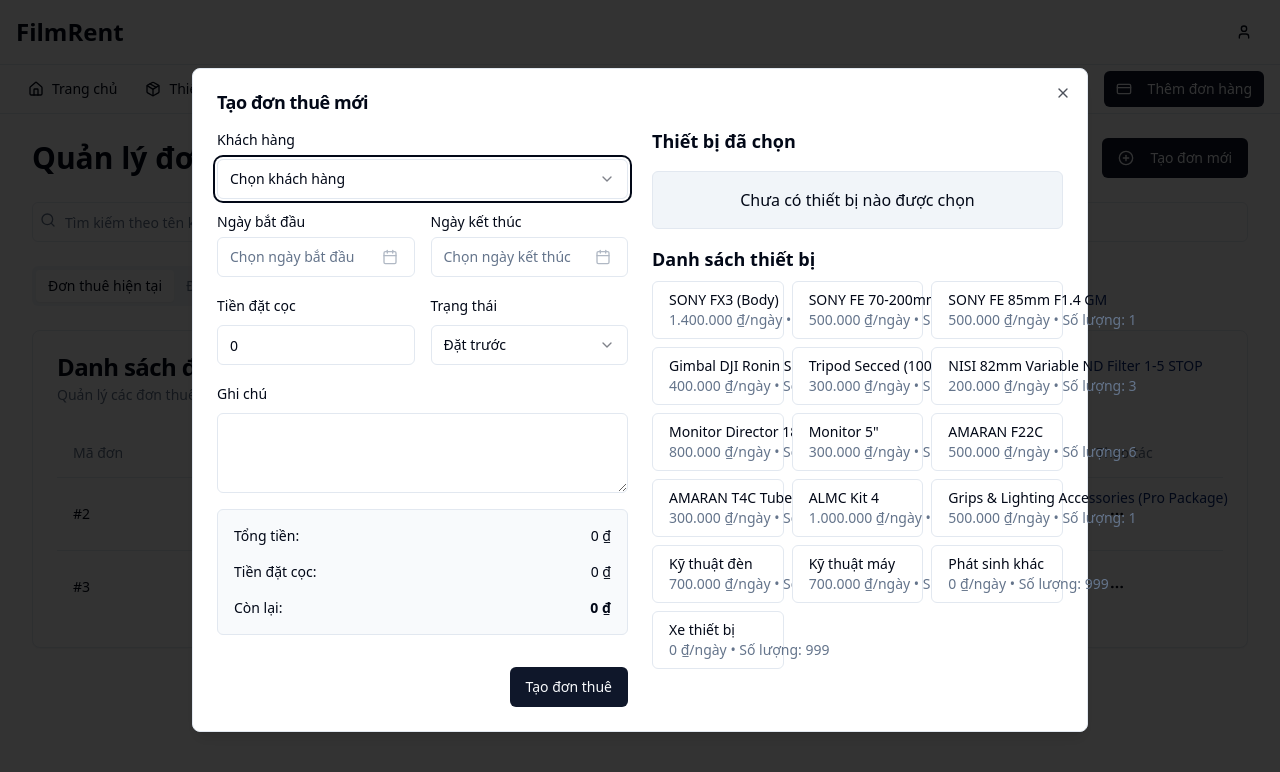
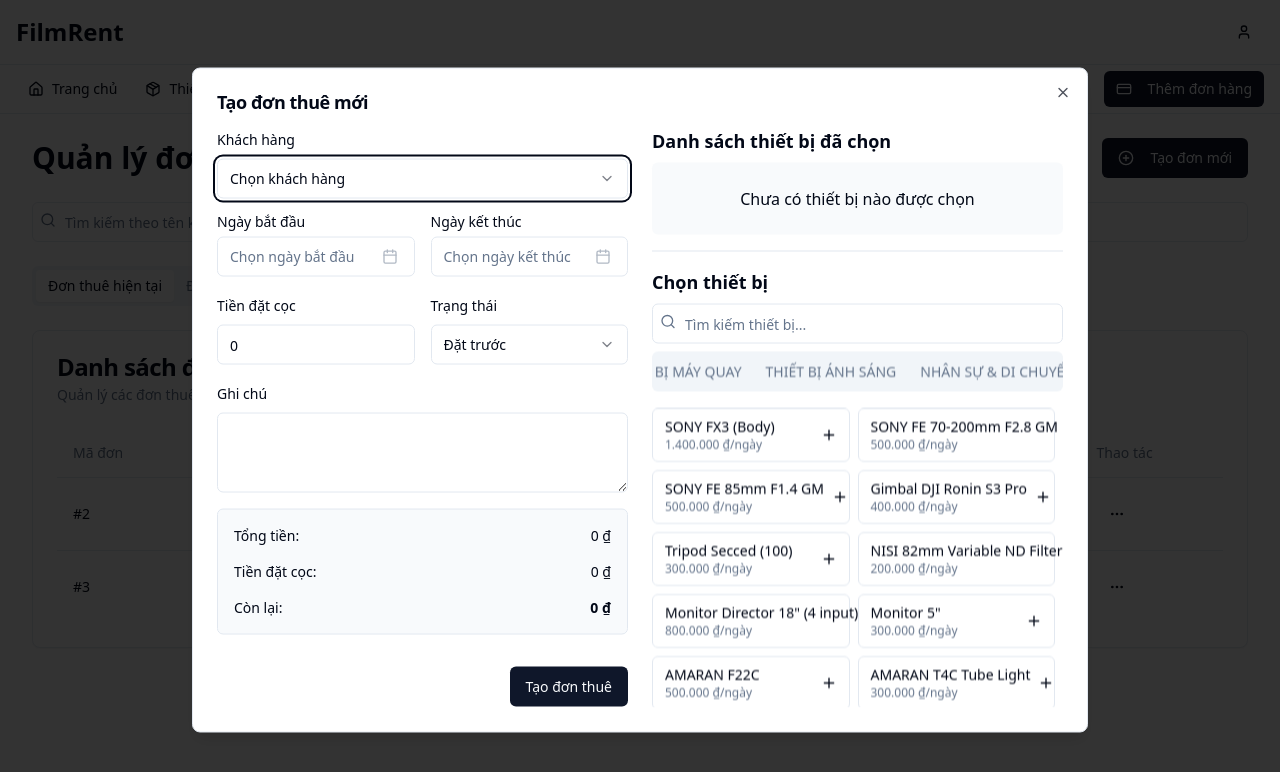
Before and after one commit to gone2311/film-rent, a React (Vite) app: page /rentals in a window 1280 px wide. Both pictures are taken after a click on the button "Tạo đơn mới". Shown: the top 772 px of the page. Built offline with nearby package versions, Linux system fonts and the light colour scheme.

Commit message:
Fix: Calendar and layout issues in rental form
- Fixed the non-functional calendar in the rental form.
- Resolved layout issues, ensuring proper component arrangement and preventing overflow.
- Improved the organization of equipment categories.

```diff
--- a/src/components/rentals/RentalFormComponent.tsx
+++ b/src/components/rentals/RentalFormComponent.tsx
@@ -129,7 +129,7 @@ export function RentalFormComponent({
                       </Button>
                     </FormControl>
                   </PopoverTrigger>
-                  <PopoverContent className="w-auto p-0" align="start">
+                  <PopoverContent className="w-auto p-0 z-50" align="start">
                     <Calendar
                       mode="single"
                       selected={field.value}
@@ -168,7 +168,7 @@ export function RentalFormComponent({
                       </Button>
                     </FormControl>
                   </PopoverTrigger>
-                  <PopoverContent className="w-auto p-0" align="start">
+                  <PopoverContent className="w-auto p-0 z-50" align="start">
                     <Calendar
                       mode="single"
                       selected={field.value}
--- a/src/components/rentals/RentalItemManager.tsx
+++ b/src/components/rentals/RentalItemManager.tsx
@@ -1,10 +1,25 @@
 
-import { Equipment, RentalItemDetail } from "@/types/customer";
+import React, { useState } from "react";
 import { Button } from "@/components/ui/button";
 import { Input } from "@/components/ui/input";
-import { Table, TableBody, TableCell, TableHead, TableHeader, TableRow } from "@/components/ui/table";
+import { Search, Plus, Minus, Trash2, Percent } from "lucide-react";
+import { Equipment, RentalItemDetail } from "@/types/customer";
 import { formatCurrency } from "@/utils/formatters";
-import { PlusCircle, MinusCircle, Percent } from "lucide-react";
+import {
+  Table,
+  TableBody,
+  TableCell,
+  TableHead,
+  TableHeader,
+  TableRow
+} from "@/components/ui/table";
+import {
+  Tabs,
+  TabsContent,
+  TabsList,
+  TabsTrigger
+} from "@/components/ui/tabs";
+import { equipmentCategories } from "@/data/rentalData";
 
 interface RentalItemManagerProps {
   selectedItems: RentalItemDetail[];
@@ -23,80 +38,87 @@ export function RentalItemManager({
   equipments,
   onAddEquipment
 }: RentalItemManagerProps) {
+  const [searchTerm, setSearchTerm] = useState("");
+  const [activeCategory, setActiveCategory] = useState("all");
+
+  const filteredEquipments = equipments.filter(equipment => {
+    const matchesSearch = equipment.name.toLowerCase().includes(searchTerm.toLowerCase());
+    const matchesCategory = activeCategory === "all" || equipment.category === activeCategory;
+    return matchesSearch && matchesCategory;
+  });
+
   return (
     <div className="space-y-4">
-      <h3 className="text-lg font-semibold">Thiết bị đã chọn</h3>
+      <div className="space-y-2">
+        <h3 className="text-lg font-semibold">Danh sách thiết bị đã chọn</h3>
         {selectedItems.length > 0 ? (
           <Table>
             <TableHeader>
               <TableRow>
                 <TableHead>Tên thiết bị</TableHead>
-              <TableHead>Số lượng</TableHead>
-              <TableHead>Số ngày</TableHead>
-              <TableHead>Đơn giá/ngày</TableHead>
-              <TableHead>Giảm giá (%)</TableHead>
-              <TableHead>Thành tiền</TableHead>
-              <TableHead>Thao tác</TableHead>
+                <TableHead className="text-center">SL</TableHead>
+                <TableHead className="text-center">KM</TableHead>
+                <TableHead className="text-center">Thành tiền</TableHead>
+                <TableHead className="text-right"></TableHead>
               </TableRow>
             </TableHeader>
             <TableBody>
               {selectedItems.map(item => {
                 const equipment = equipments.find(eq => eq.id.toString() === item.equipmentId);
-              const canDiscount = equipment && (equipment.category === "1" || equipment.category === "2");
+                const canApplyDiscount = equipment && (equipment.category === "1" || equipment.category === "2");
 
                 return (
                   <TableRow key={item.id}>
-                  <TableCell>{item.equipmentName}</TableCell>
-                  <TableCell>
-                    <div className="flex items-center space-x-2">
+                    <TableCell className="font-medium">{item.equipmentName}</TableCell>
+                    <TableCell className="text-center">
+                      <div className="flex items-center justify-center space-x-1">
                         <Button
                           variant="outline"
-                        size="icon"
+                          size="sm"
+                          className="h-7 w-7 p-0"
                           onClick={() => onQuantityChange(item.id, item.quantity - 1)}
                         >
-                        <MinusCircle className="h-4 w-4" />
+                          <Minus className="h-3 w-3" />
                         </Button>
-                      <Input
-                        className="w-16"
-                        type="number"
-                        value={item.quantity}
-                        onChange={(e) => onQuantityChange(item.id, parseInt(e.target.value) || 1)}
-                        min={1}
-                      />
+                        <span className="w-6 text-center">{item.quantity}</span>
                         <Button
                           variant="outline"
-                        size="icon"
+                          size="sm"
+                          className="h-7 w-7 p-0"
                           onClick={() => onQuantityChange(item.id, item.quantity + 1)}
                         >
-                        <PlusCircle className="h-4 w-4" />
+                          <Plus className="h-3 w-3" />
                         </Button>
                       </div>
                     </TableCell>
-                  <TableCell>{item.days}</TableCell>
-                  <TableCell>{formatCurrency(item.dailyRate)}</TableCell>
-                  <TableCell>
-                    {canDiscount ? (
-                      <div className="flex items-center">
+                    <TableCell className="text-center">
+                      {canApplyDiscount ? (
+                        <div className="flex items-center justify-center">
                           <Input
-                          className="w-16 mr-2"
                             type="number"
                             value={item.discount || 0}
-                          onChange={(e) => onDiscountChange(item.id, parseInt(e.target.value) || 0)}
-                          min={0}
-                          max={100}
+                            onChange={(e) => onDiscountChange(item.id, Number(e.target.value))}
+                            className="w-16 h-7 text-center"
+                            min="0"
+                            max="100"
                           />
-                        <Percent className="h-4 w-4" />
+                          <Percent className="h-3 w-3 ml-1" />
                         </div>
-                    ) : "N/A"}
+                      ) : (
+                        "-"
+                      )}
                     </TableCell>
-                  <TableCell>{formatCurrency(item.totalAmount)}</TableCell>
-                  <TableCell>
+                    <TableCell className="text-center">
+                      {formatCurrency(item.totalAmount)}
+                    </TableCell>
+                    <TableCell className="text-right">
                       <Button
                         variant="ghost"
                         size="sm"
                         onClick={() => onRemoveItem(item.id)}
+                        className="h-7 w-7 p-0"
                       >
-                      Xóa
+                        <Trash2 className="h-4 w-4 text-red-500" />
                       </Button>
                     </TableCell>
                   </TableRow>
@@ -105,31 +127,83 @@ export function RentalItemManager({
             </TableBody>
           </Table>
         ) : (
-        <div className="text-center p-4 border rounded-md bg-muted">
-          <p>Chưa có thiết bị nào được chọn</p>
+          <div className="text-center py-6 bg-muted/50 rounded-md">
+            Chưa có thiết bị nào được chọn
           </div>
         )}
+      </div>
 
-      <div className="mt-4">
-        <h3 className="text-lg font-semibold mb-2">Danh sách thiết bị</h3>
-        <div className="grid grid-cols-1 md:grid-cols-2 lg:grid-cols-3 gap-2">
-          {equipments.map(equipment => (
+      <div className="space-y-2 border-t pt-4">
+        <h3 className="text-lg font-semibold">Chọn thiết bị</h3>
+        <div className="relative mb-4">
+          <Search className="absolute left-2 top-2.5 h-4 w-4 text-muted-foreground" />
+          <Input
+            placeholder="Tìm kiếm thiết bị..."
+            className="pl-8"
+            value={searchTerm}
+            onChange={(e) => setSearchTerm(e.target.value)}
+          />
+        </div>
+
+        <Tabs defaultValue="all" onValueChange={setActiveCategory}>
+          <TabsList className="flex mb-4 overflow-x-auto pb-1">
+            <TabsTrigger value="all">Tất cả</TabsTrigger>
+            {equipmentCategories.map(category => (
+              <TabsTrigger key={category.id} value={category.id}>
+                {category.name}
+              </TabsTrigger>
+            ))}
+          </TabsList>
+
+          <TabsContent value="all" className="mt-0">
+            <div className="max-h-[300px] overflow-y-auto pr-2">
+              <div className="grid grid-cols-1 md:grid-cols-2 gap-2">
+                {filteredEquipments.map(equipment => (
                   <Button
                     key={equipment.id}
                     variant="outline"
-              className="justify-start h-auto py-2"
+                    className="justify-between h-auto py-2 px-3 text-left font-normal"
                     onClick={() => onAddEquipment(equipment)}
                   >
-              <div className="text-left">
-                <div className="font-medium">{equipment.name}</div>
-                <div className="text-sm text-muted-foreground">
-                  {formatCurrency(equipment.dailyRate)}/ngày • Số lượng: {equipment.quantity}
+                    <div className="flex flex-col items-start">
+                      <span className="text-sm">{equipment.name}</span>
+                      <span className="text-xs text-muted-foreground">
+                        {formatCurrency(equipment.dailyRate)}/ngày
+                      </span>
                     </div>
-              </div>
+                    <Plus className="h-4 w-4" />
                   </Button>
                 ))}
               </div>
             </div>
+          </TabsContent>
+
+          {equipmentCategories.map(category => (
+            <TabsContent key={category.id} value={category.id} className="mt-0">
+              <div className="max-h-[300px] overflow-y-auto pr-2">
+                <div className="grid grid-cols-1 md:grid-cols-2 gap-2">
+                  {filteredEquipments.map(equipment => (
+                    <Button
+                      key={equipment.id}
+                      variant="outline"
+                      className="justify-between h-auto py-2 px-3 text-left font-normal"
+                      onClick={() => onAddEquipment(equipment)}
+                    >
+                      <div className="flex flex-col items-start">
+                        <span className="text-sm">{equipment.name}</span>
+                        <span className="text-xs text-muted-foreground">
+                          {formatCurrency(equipment.dailyRate)}/ngày
+                        </span>
+                      </div>
+                      <Plus className="h-4 w-4" />
+                    </Button>
+                  ))}
+                </div>
+              </div>
+            </TabsContent>
+          ))}
+        </Tabs>
+      </div>
     </div>
   );
 }
--- a/src/components/ui/calendar.tsx
+++ b/src/components/ui/calendar.tsx
@@ -1,3 +1,4 @@
+
 import * as React from "react";
 import { ChevronLeft, ChevronRight } from "lucide-react";
 import { DayPicker } from "react-day-picker";
@@ -16,7 +17,7 @@ function Calendar({
   return (
     <DayPicker
       showOutsideDays={showOutsideDays}
-      className={cn("p-3", className)}
+      className={cn("p-3 pointer-events-auto", className)}
       classNames={{
         months: "flex flex-col sm:flex-row space-y-4 sm:space-x-4 sm:space-y-0",
         month: "space-y-4",
--- a/src/pages/Rentals.tsx
+++ b/src/pages/Rentals.tsx
@@ -484,7 +484,7 @@ const Rentals = () => {
 
       {/* Create Rental Dialog */}
       <Dialog open={isDialogOpen} onOpenChange={setIsDialogOpen}>
-        <DialogContent className="max-w-4xl">
+        <DialogContent className="max-w-4xl max-h-[90vh] overflow-y-auto">
           <DialogHeader>
             <DialogTitle>Tạo đơn thuê mới</DialogTitle>
           </DialogHeader>
@@ -513,7 +513,7 @@ const Rentals = () => {
 
       {/* Edit Rental Dialog */}
       <Dialog open={isEditDialogOpen} onOpenChange={setIsEditDialogOpen}>
-        <DialogContent className="max-w-4xl">
+        <DialogContent className="max-w-4xl max-h-[90vh] overflow-y-auto">
           <DialogHeader>
             <DialogTitle>Chỉnh sửa đơn thuê #{selectedRental?.id}</DialogTitle>
           </DialogHeader>
@@ -545,7 +545,7 @@ const Rentals = () => {
 
       {/* Quote View Dialog */}
       <Dialog open={isQuoteDialogOpen} onOpenChange={setIsQuoteDialogOpen}>
-        <DialogContent className="max-w-3xl">
+        <DialogContent className="max-w-3xl max-h-[90vh] overflow-y-auto">
           <DialogHeader>
             <DialogTitle>Báo giá</DialogTitle>
           </DialogHeader>
```
Lines whose indentation alone changed are shown as unchanged.
